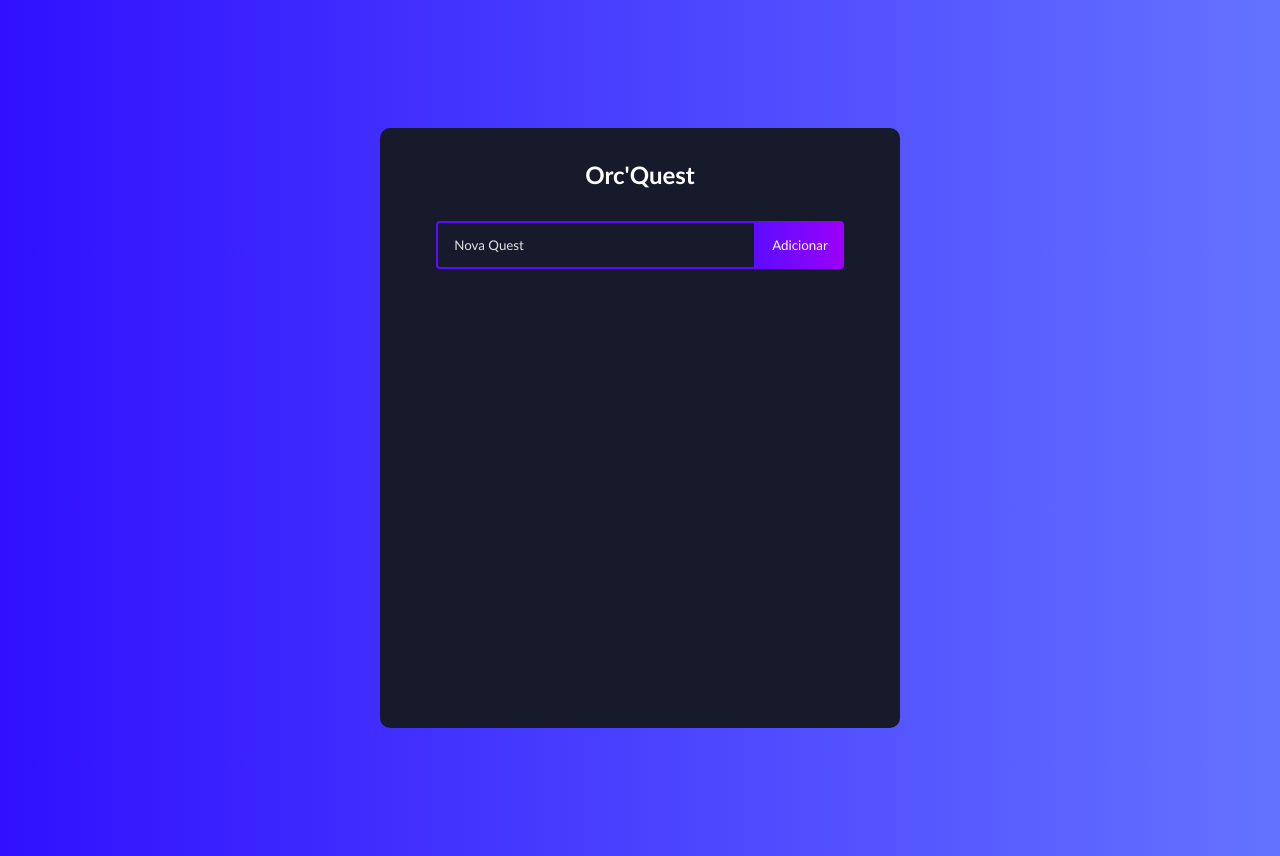
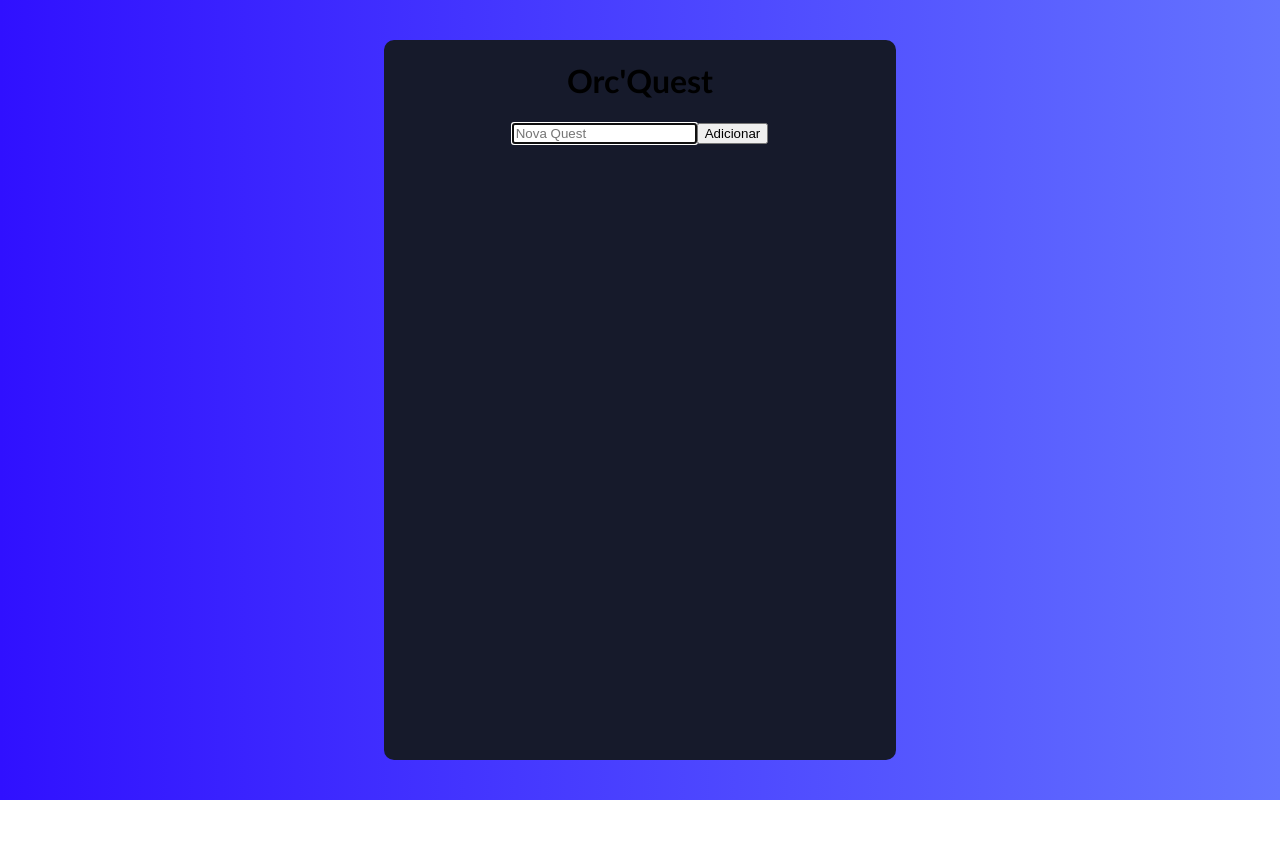
Before and after one commit to luciano-freitas-melo/orcquest, a React (Vite) app: page / in a window 1280 px wide. After the commit the page ends 800 px from the top, so only its background shows below. Built offline with nearby package versions, Linux system fonts and the light colour scheme.

Commit message:
ajusta css com styled components

```diff
--- a/package.json
+++ b/package.json
@@ -10,7 +10,8 @@
   "dependencies": {
     "phosphor-react": "^1.4.1",
     "react": "^18.0.0",
-    "react-dom": "^18.0.0"
+    "react-dom": "^18.0.0",
+    "styled-components": "^6.0.1"
   },
   "devDependencies": {
     "@types/react": "^18.0.0",
--- a/src/App.css
+++ b/src/App.css
@@ -1,29 +1,7 @@
-* {
-  box-sizing: border-box;
-  margin: 0;
-  padding: 0;
-  font-family: 'Trebuchet MS', 'Lucida Sans Unicode', 'Lucida Grande',
-    'Lucida Sans', Arial, sans-serif;
-}
 
-body {
-  background: linear-gradient(
-    90deg,
-    rgba(48, 16, 255, 1) 0%,
-    rgba(100, 115, 255, 1) 100%
-  );
-}
 .orcquestApp {
   display: flex;
-  flex-direction: column;
-  justify-content: start;
-  width: 520px;
-  min-height: 600px;
-  background: #161a2b;
-  text-align: center;
-  margin: 128px auto;
-  border-radius: 10px;
-  padding-bottom: 32px;
+
 }
 
 h1 {
--- a/src/App.jsx
+++ b/src/App.jsx
@@ -1,12 +1,20 @@
-import './App.css'
+import { styled } from 'styled-components'
 import { QuestList } from './components/QuestList/QuestList'
+
+const AppContainer = styled.div`
+  width: 100vw;
+  height: 100vh;
+  display: flex;
+  justify-content: center;
+  align-items:center;
+`
 
 export function App() {
 
   return (
-    <div className='orcquestApp'>
+    <AppContainer>
       <QuestList />
-    </div>
+    </AppContainer>
   )
 }
 
--- a/src/components/QuestList/QuestList.jsx
+++ b/src/components/QuestList/QuestList.jsx
@@ -1,12 +1,24 @@
 import { useState } from "react"
 import { QuestForms } from "../QuestForms/QuestForms";
 import { QuestItem } from "../QuestItem/QuestItem";
+import styled from "styled-components";
 
-export const QuestList = () =>{
+const QuestListContainer = styled.div`
+    width: 40%;
+    height: 90%;
+    background: #161a2b;
+    border-radius: 10px;
 
+    display: flex;
+    flex-direction: column;
+    justify-content: start;
+    text-align: center;
+`
+
+export const QuestList = () => {
 
     return (
-        <>
+        <QuestListContainer>
             <h1>Orc'Quest</h1>
             <QuestForms />
             {/* <QuestItem
@@ -15,6 +27,6 @@ export const QuestList = () =>{
                 removeQuest={removeQuest}
                 updateQuest={updateQuest}
             /> */}
-        </>
+        </QuestListContainer>
     );
 }
--- a/src/main.jsx
+++ b/src/main.jsx
@@ -1,9 +1,24 @@
 import React from 'react'
 import ReactDOM from 'react-dom/client'
 import { App } from './App'
+import { createGlobalStyle } from 'styled-components'
 
+const GlobalStyles = createGlobalStyle`
+body {
+  margin: 0;
+  padding: 0;
+  font-family: 'Trebuchet MS', 'Lucida Sans Unicode', 'Lucida Grande',
+    'Lucida Sans', Arial, sans-serif;
+  background-image: linear-gradient(
+    90deg,
+    rgba(48, 16, 255, 1) 0%,
+    rgba(100, 115, 255, 1) 100%
+  );
+}
+`
 ReactDOM.createRoot(document.getElementById('root')).render(
   <React.StrictMode>
+    <GlobalStyles />
     <App />
   </React.StrictMode>
 )
```
Also changed, not shown: src/components/QuestList/oldone.jsx (deleted, +0 -58 lines), 1 other file (tests, documents, lock files or other folders).
